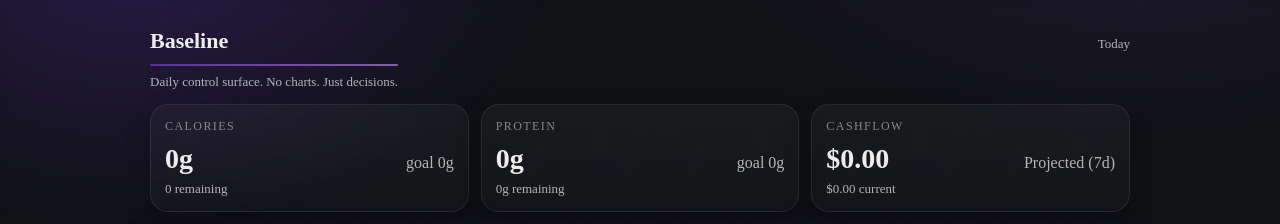
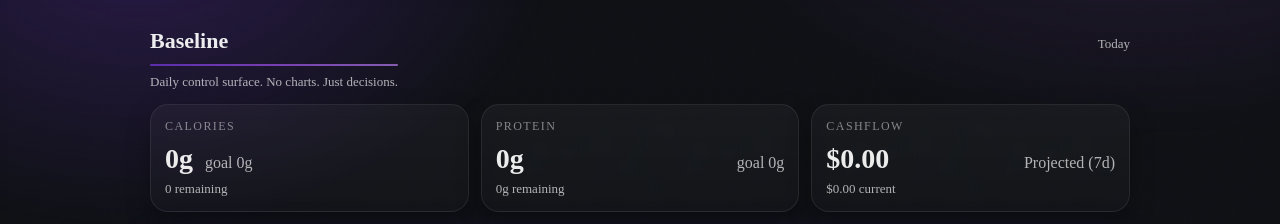
Before and after one commit to agrey127/ai_overlord, a Next.js app: page /baseline in a window 1280 px wide. Shown: the top 224 px of the page. Built offline with nearby package versions, Linux system fonts and the light colour scheme; no server answers; the database is empty.

Commit message:
feat: Remove unnecessary justifyContent style for improved layout consistency

```diff
--- a/app/baseline/page.tsx
+++ b/app/baseline/page.tsx
@@ -165,7 +165,7 @@ export default async function BaselineHomePage() {
           <div className="card">
             <div className="card-inner">
               <div className="card-title">Calories</div>
-              <div style={{ display: "flex", alignItems: "baseline", justifyContent: "space-between", gap: 12, marginTop: 10 }}>
+              <div style={{ display: "flex", alignItems: "baseline", gap: 12, marginTop: 10 }}>
                 <div className="stat-top-row">
                   <div className="stat-big">
                     {fmt(caloriesConsumed, 0)}g
```
